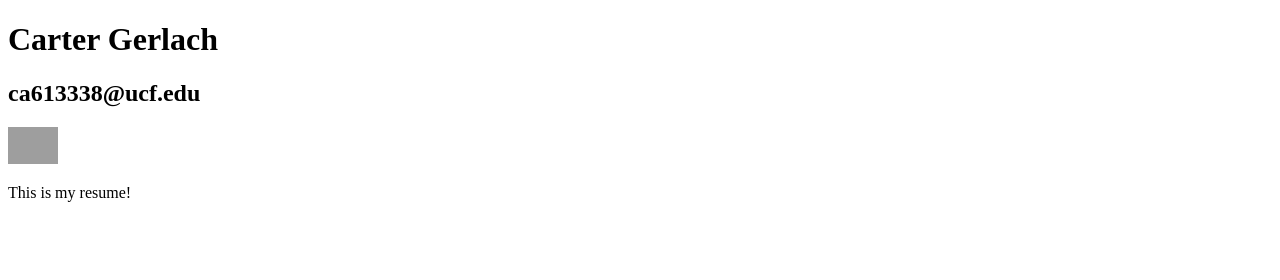
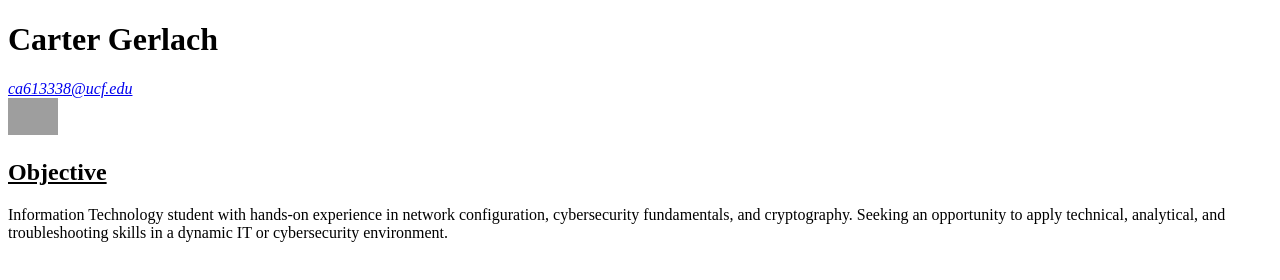
Before and after one commit to CarterG2005/CIS4004, a plain HTML site: page resume.html in a window 1280 px wide. Drawn offline with Linux system fonts and the light colour scheme; grey boxes are pictures that could not be loaded.

Commit message:
Refactor resume.html for improved structure
Updated the structure of the resume to include header and main sections with improved semantics.

```diff
--- a/resume.html
+++ b/resume.html
@@ -1,16 +1,32 @@
 <!DOCTYPE html>
-<html lang ="en">
+<html lang="en">
 <head>
   <title> Carter Gerlach </title>
 </head>
 <body>
-  <h1> <b>Carter Gerlach</b></h1>
-  <h2> ca613338@ucf.edu </h2>
 
-  <a href="https://www.linkedin.com/in/carter-gerlach-0aa0b3352/">
-    <img src="https://upload.wikimedia.org/wikipedia/commons/thumb/c/ca/LinkedIn_logo_initials.png/960px-LinkedIn_logo_initials.png" alt="LinkedIn" width="50">
-  </a>
+  <header>
+    <h1> Carter Gerlach </h1>
 
-  <p> This is my resume! </p>
+    <address>
+      <a href="mailto:ca613338@ucf.edu"> ca613338@ucf.edu </a>
+    </address>
+
+    <a href="https://www.linkedin.com/in/carter-gerlach-0aa0b3352/" aria-label="LinkedIn Profile">
+      <img src="https://upload.wikimedia.org/wikipedia/commons/thumb/c/ca/LinkedIn_logo_initials.png/960px-LinkedIn_logo_initials.png" alt="LinkedIn logo" width="50">
+    </a>
+  </header>
+
+  <main>
+    <section id="objective">
+      <h2> <u> Objective </u> </h2>
+      <p>
+        Information Technology student with hands-on experience in network configuration,
+        cybersecurity fundamentals, and cryptography. Seeking an opportunity to apply technical,
+        analytical, and troubleshooting skills in a dynamic IT or cybersecurity environment.
+      </p>
+    </section>
+  </main>
+
 </body>
 </html>
```
